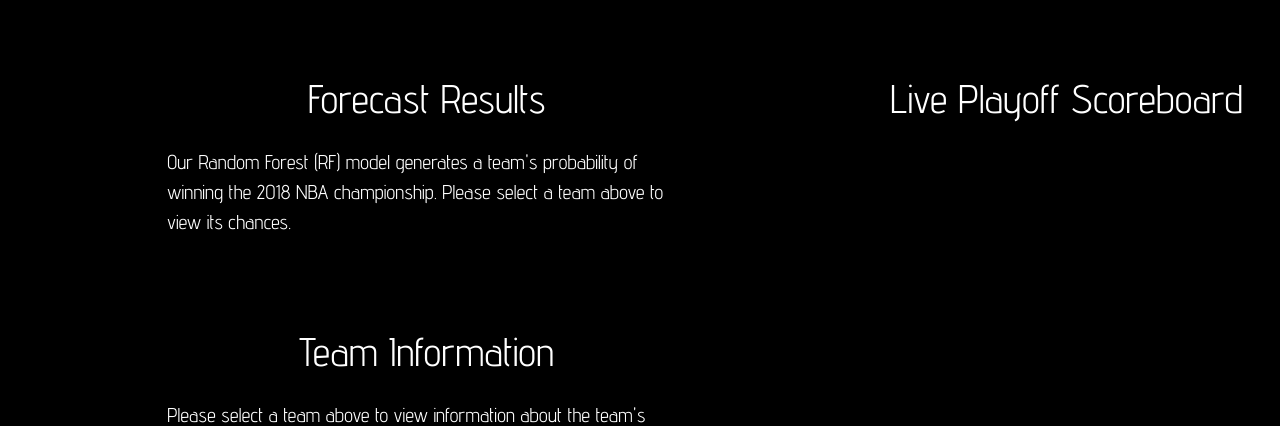
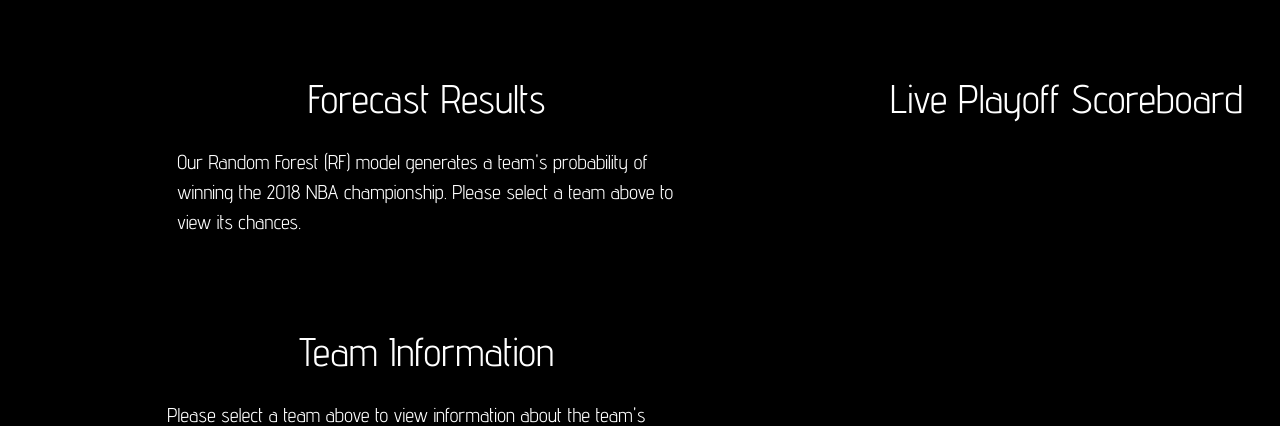
Before and after one commit to buitron/NBA2018_predictor, a Flask app: page / in a window 1280 px wide. Shown: the part 800-1226 px from the top of the page. Run offline with Flask 2, Linux system fonts and the light colour scheme; data that the repository does not hold is empty; some libraries are stand-ins or nearby versions.

Commit message:
centering forecast section - @lex

```diff
--- a/src/templates/index.html
+++ b/src/templates/index.html
@@ -102,11 +102,13 @@
           <section id="about" class="pb-0">
             <div class="container text-center">
               <div class="row">
-                <div class="col-md-8 mx-auto">
+                <div class="col-md mx-auto">
                   <h1 id="team_name" class="mb-4">Forecast Results</h1>
-                  <p class="lead" style="text-align: left">Our Random Forest (RF) model generates a team's probability of winning the 2018 NBA championship. Please select a team above to view its chances.</p>
+                  <div class="col-md-8 mx-auto">
+                    <p class="lead" style="text-align: left">Our Random Forest (RF) model generates a team's probability of winning the 2018 NBA championship. Please select a team above to view its chances.</p>
+                  </div>
                   <div id="team_predict" class="row" hidden>
-                    <div class="col-md-7 mx-auto">
+                    <div class="col-md-4 mx-auto">
                       <div class="table-responsive-md">
                         <table class="table table-sm table-bordered table-hover pb-0" id="ranking_table">
                           <thead class="thead-light" style="font-size: 13px">
@@ -238,7 +240,7 @@
                         </table>
                       </div>
                     </div>
-                    <div class="col-md-5 mx-auto">
+                    <div class="col-md-7 mx-auto">
                       <h4>Chance of Winning 2018 Championship</h4>
                       <div id="perc_circle" class="mt-4"></div>
                       <h4 style="padding-top: 40px">Our Machine Learning Model's Top 5 Strongest Stats</h4>
```
